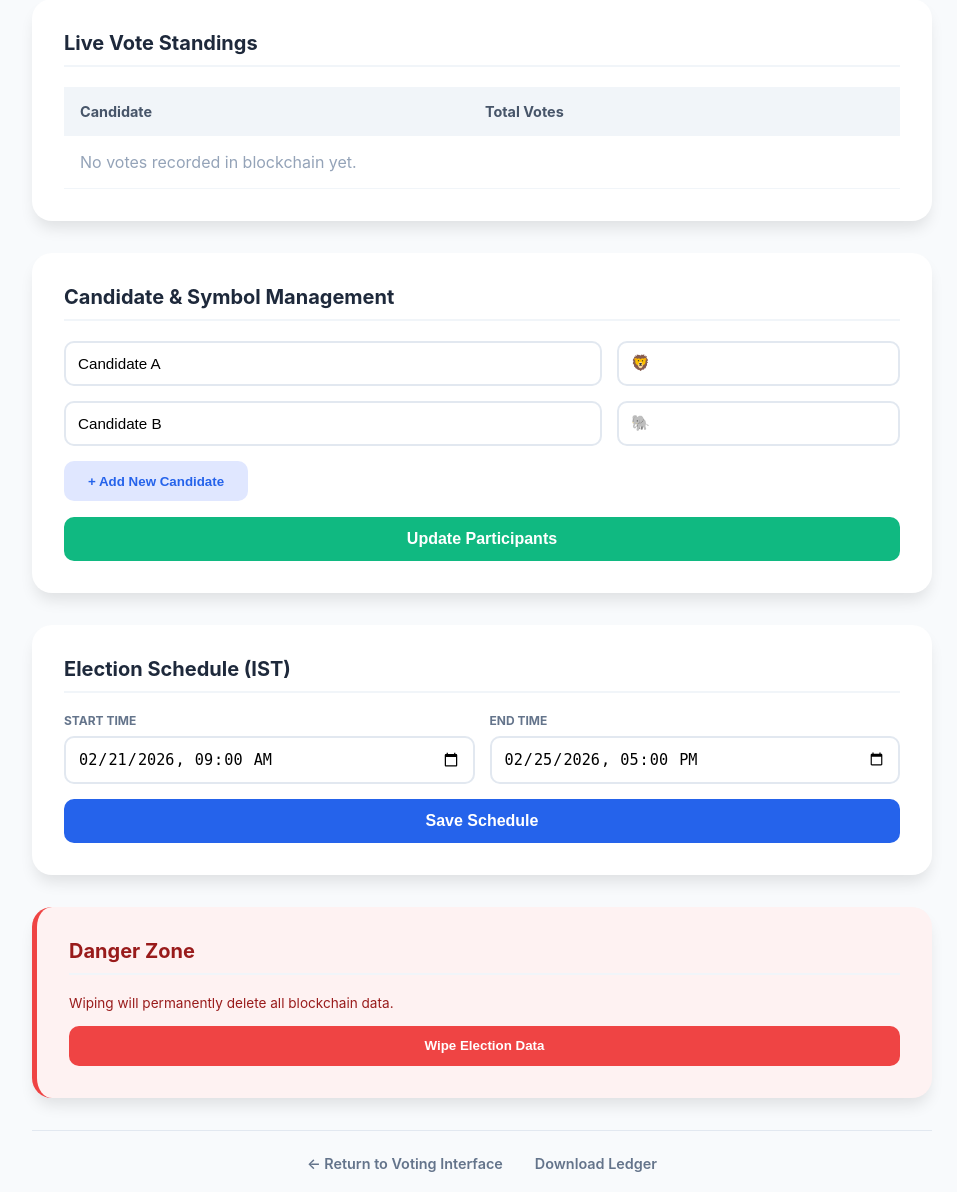
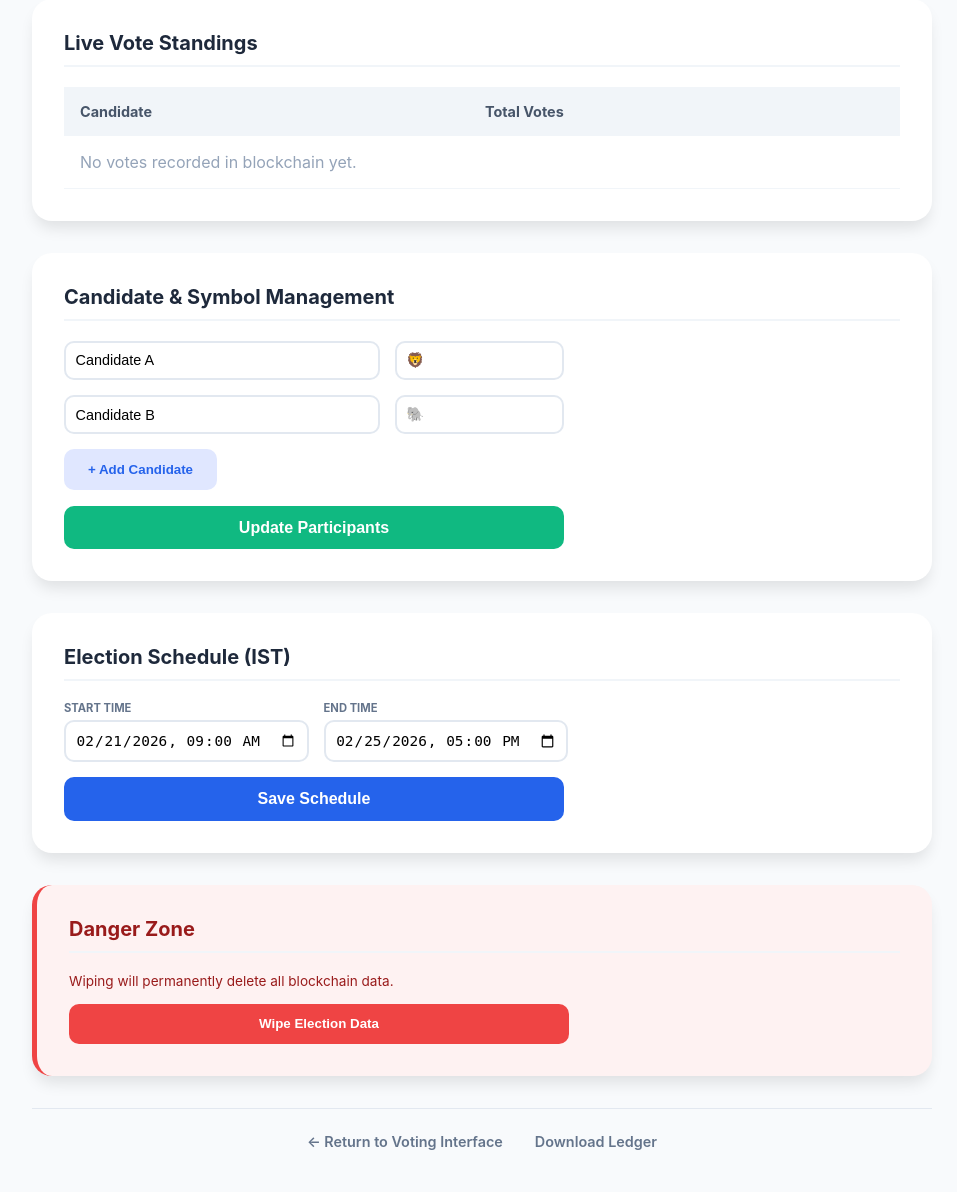
Before and after one commit to prudhvi16131/jntugv-voting-system, a Flask app: page /admin-results/JNTUGV_SECRET in a window 1280 px wide. Shown: the part 291-1483 px from the top of the page, without its empty margins (158-1115 px from the left). After the commit the page ends 1441 px from the top, so only its background shows below. Run offline with Flask 3, Linux system fonts and the light colour scheme.

Commit message:
Finalized compact time boxes and layout symmetry

```diff
--- a/templates/results.html
+++ b/templates/results.html
@@ -22,11 +22,13 @@
         th { text-align: left; padding: 1rem; background: #f1f5f9; color: #475569; font-size: 0.9rem; }
         td { padding: 1rem; border-bottom: 1px solid #f1f5f9; }
 
+        /* Compact Layout for Forms */
+        .form-container { max-width: 500px; }
         .input-row { display: flex; gap: 15px; margin-bottom: 15px; }
-        input { padding: 0.75rem; border: 2px solid #e2e8f0; border-radius: 10px; font-size: 0.95rem; width: 100%; box-sizing: border-box; transition: border-color 0.2s; }
+        input { padding: 0.6rem; border: 2px solid #e2e8f0; border-radius: 10px; font-size: 0.9rem; width: 100%; box-sizing: border-box; transition: border-color 0.2s; }
         input:focus { border-color: var(--primary); outline: none; }
 
-        label { font-size: 0.75rem; font-weight: 700; color: #64748b; text-transform: uppercase; display: block; margin-bottom: 8px; }
+        label { font-size: 0.7rem; font-weight: 700; color: #64748b; text-transform: uppercase; display: block; margin-bottom: 5px; }
 
         .btn { padding: 0.8rem 1.5rem; border-radius: 10px; border: none; cursor: pointer; font-weight: 700; transition: all 0.2s; display: inline-block; text-align: center; }
         .btn-add { background: #e0e7ff; color: var(--primary); margin-bottom: 1rem; }
@@ -72,7 +74,7 @@
 
     <div class="admin-card">
         <h3>Candidate & Symbol Management</h3>
-        <form action="/update-candidates" method="post">
+        <form action="/update-candidates" method="post" class="form-container">
             <div id="candidate-list">
                 {% for c in config.candidates %}
                 <div class="input-row">
@@ -81,14 +83,14 @@
                 </div>
                 {% endfor %}
             </div>
-            <button type="button" class="btn btn-add" onclick="addRow()">+ Add New Candidate</button>
+            <button type="button" class="btn btn-add" onclick="addRow()">+ Add Candidate</button>
             <button type="submit" class="btn btn-save">Update Participants</button>
         </form>
     </div>
 
     <div class="admin-card">
         <h3>Election Schedule (IST)</h3>
-        <form action="/update-time" method="post">
+        <form action="/update-time" method="post" class="form-container">
             <div class="input-row">
                 <div style="flex: 1;">
                     <label>Start Time</label>
@@ -106,7 +108,7 @@
     <div class="admin-card" style="border-left: 5px solid var(--danger); background-color: #fef2f2;">
         <h3 style="color: #991b1b;">Danger Zone</h3>
         <p style="font-size: 0.85rem; color: #991b1b; margin-bottom: 15px;">Wiping will permanently delete all blockchain data.</p>
-        <form action="/reset-election" method="post" onsubmit="return confirm('WARNING: Are you sure you want to delete ALL votes?');">
+        <form action="/reset-election" method="post" onsubmit="return confirm('WARNING: Are you sure you want to delete ALL votes?');" class="form-container">
             <button type="submit" class="btn btn-danger">Wipe Election Data</button>
         </form>
     </div>
```
